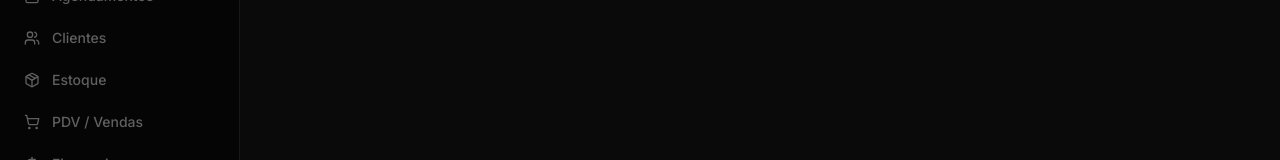
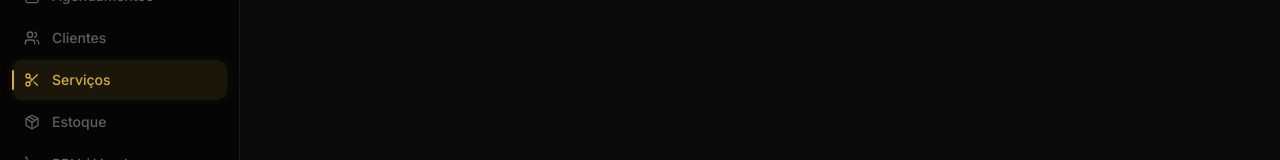
Before and after one commit to deividnt/barber-flow, a Next.js app: page /dashboard/services in a window 1280 px wide. Shown: the part 409-569 px from the top of the page. Built offline with nearby package versions, Linux system fonts and the light colour scheme; no server answers; sample sign-in values are in the browser's storage.

Commit message:
feat: libera servicos para barbeiro

```diff
--- a/components/sidebar.tsx
+++ b/components/sidebar.tsx
@@ -16,7 +16,7 @@ const navItems = [
   { href: '/dashboard',               label: 'Dashboard',    icon: LayoutDashboard, roles: ['ADMIN', 'BARBER'] },
   { href: '/dashboard/appointments',  label: 'Agendamentos', icon: Calendar,        roles: ['ADMIN', 'BARBER'] },
   { href: '/dashboard/clients',       label: 'Clientes',     icon: Users,           roles: ['ADMIN', 'BARBER'] },
-  { href: '/dashboard/services',      label: 'Serviços',     icon: Scissors,        roles: ['ADMIN'] },
+  { href: '/dashboard/services',      label: 'Serviços',     icon: Scissors,        roles: ['ADMIN', 'BARBER'] },
   { href: '/dashboard/team',          label: 'Equipe',       icon: UserCog,         roles: ['ADMIN'] },
   { href: '/dashboard/inventory',     label: 'Estoque',      icon: Package,         roles: ['ADMIN', 'BARBER'] },
   { href: '/dashboard/sales',         label: 'PDV / Vendas', icon: ShoppingCart,    roles: ['ADMIN', 'BARBER'] },
```
